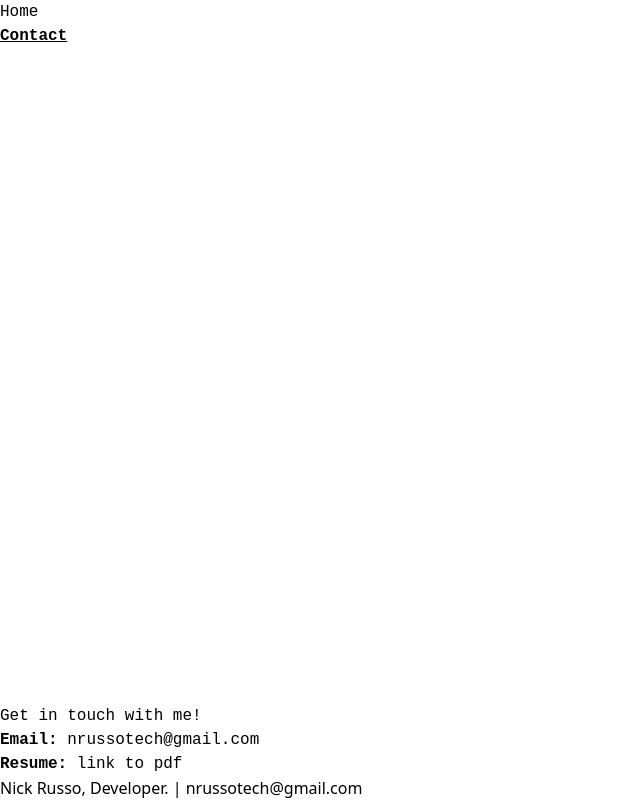
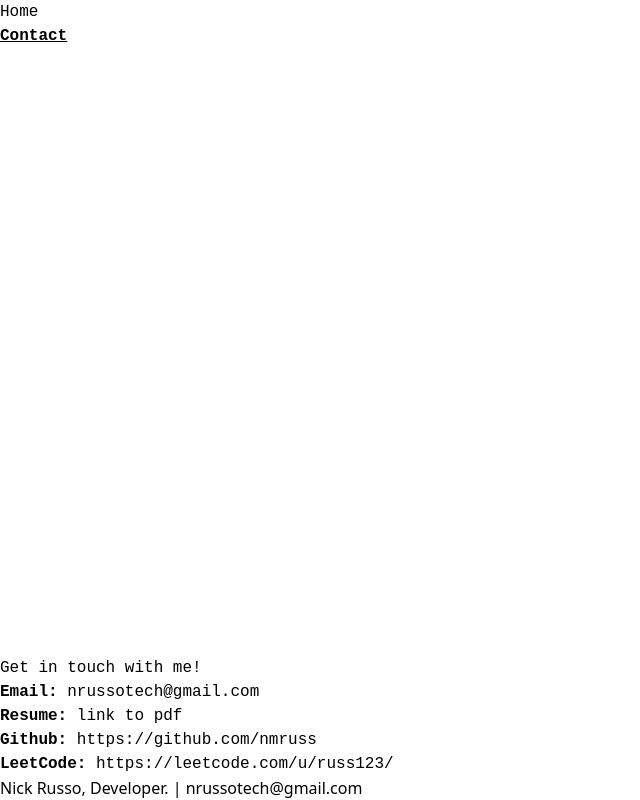
Before and after one commit to nmruss/portfolio-site, a Next.js app: page /contact in a window 1280 px wide. Shown: the whole page, without its empty margins (0-640 px from the left). Built offline with nearby package versions, Linux system fonts and the light colour scheme.

Commit message:
additional contact info

```diff
--- a/src/app/contact/page.tsx
+++ b/src/app/contact/page.tsx
@@ -7,6 +7,8 @@ export default function Contact() {
           <h1 className="text-xl">Get in touch with me!</h1>
           <h2 className="mb-2 mt-4"><b>Email: </b><Link className="hover:underline text-blue-600"  href="tel:516-302-5786">nrussotech@gmail.com</Link></h2>
           <h2 className="mb-2"><b>Resume: </b><Link className="hover:underline text-blue-600" target="_blank" href="/nick_russo_resume.pdf">link to pdf</Link></h2>
+          <h2 className="mb-2"><b>Github: </b><Link className="hover:underline text-blue-600" target="_blank" href="https://github.com/nmruss">https://github.com/nmruss</Link></h2>
+          <h2 className="mb-2"><b>LeetCode: </b><Link className="hover:underline text-blue-600" target="_blank" href="https://leetcode.com/u/russ123/">https://leetcode.com/u/russ123/</Link></h2>
       </div>
     </div>
   );
```
